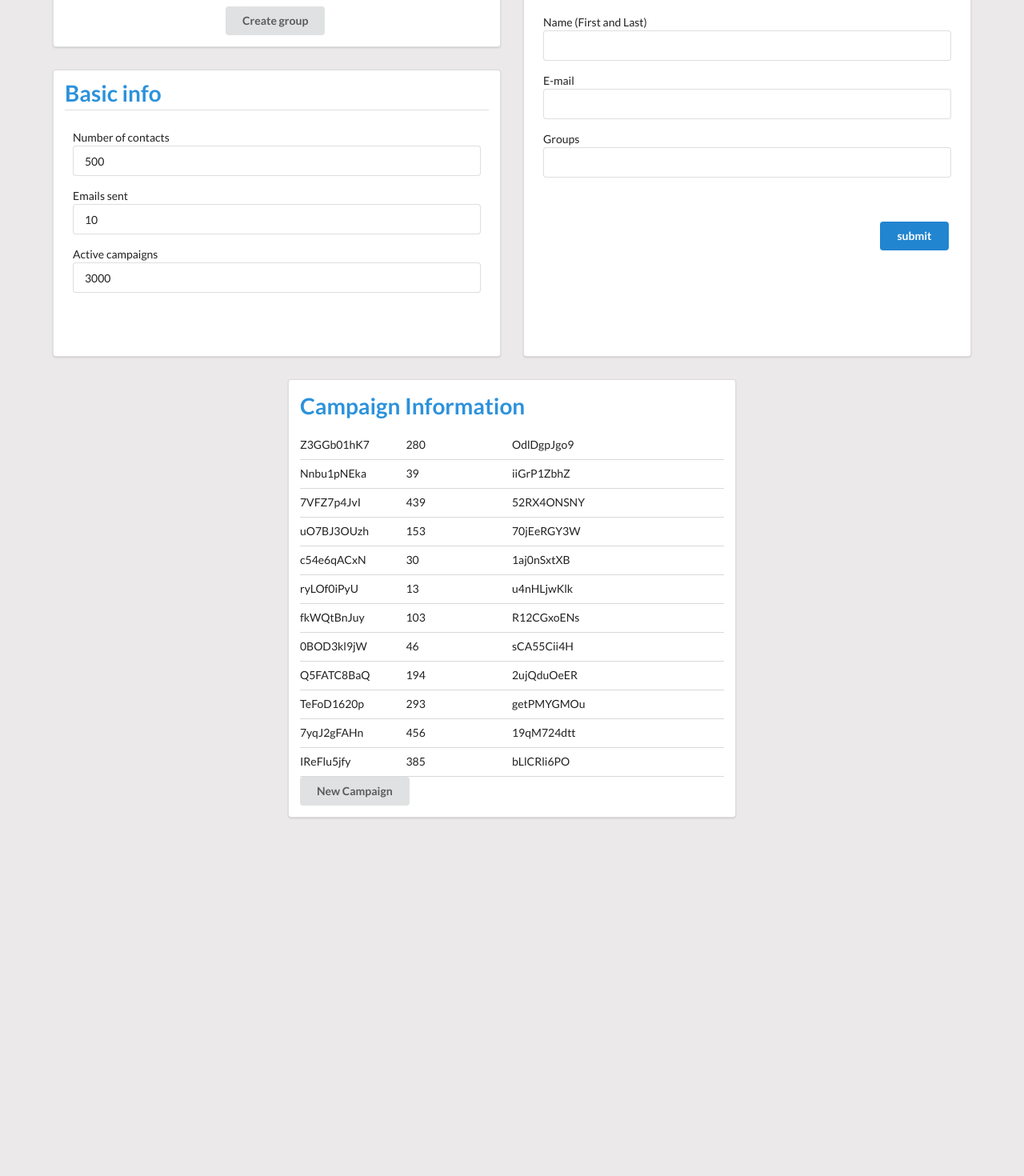
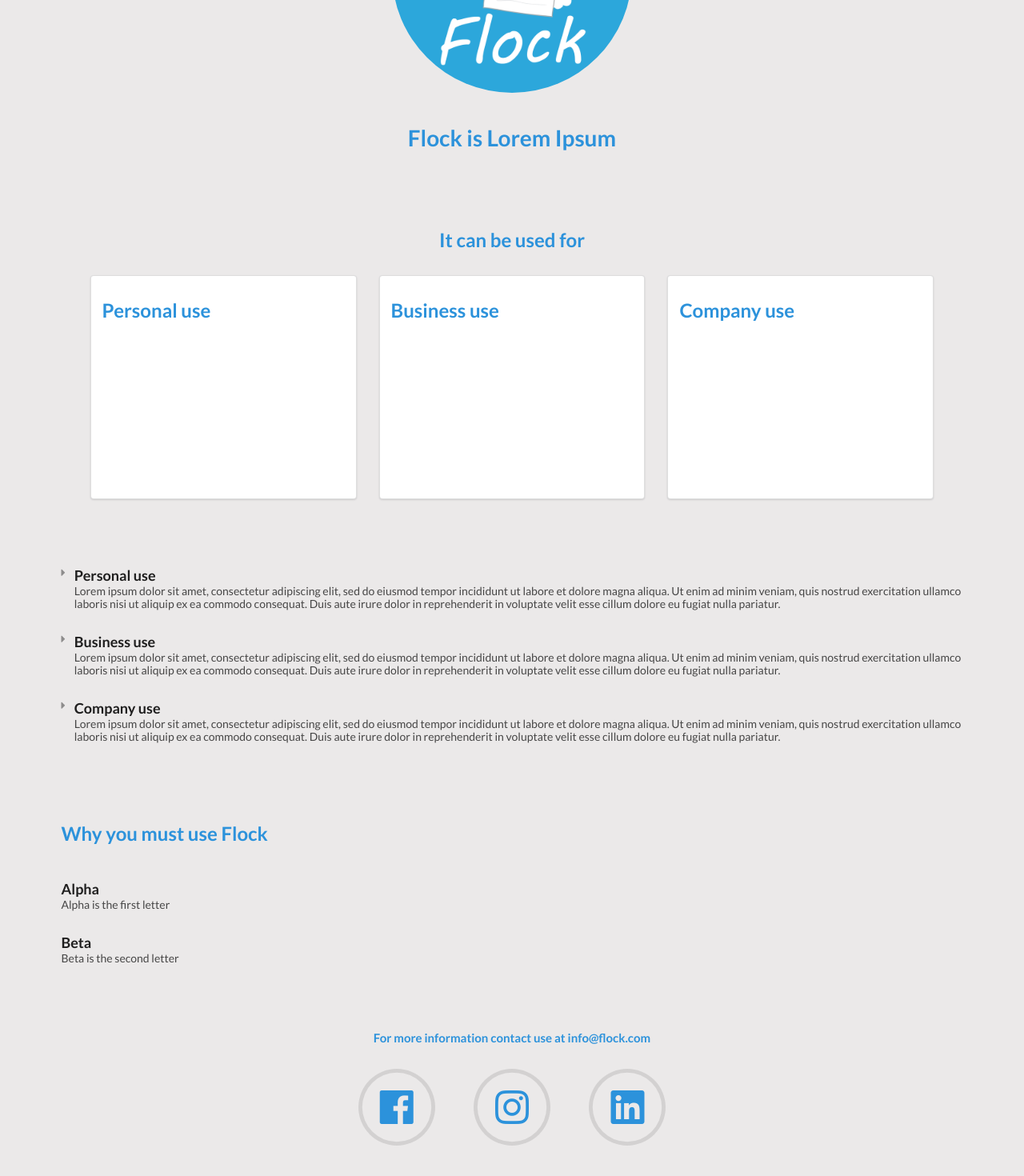
Before and after one commit to dyka3773/Flock, a React (Create React App) app in the folder Flock/Flock/ClientApp/: page / in a window 1280 px wide. Shown: the part 312-1782 px from the top of the page at 80% size. Before the commit the page ends 1362 px from the top, so only its background shows below. Built offline with nearby package versions, Linux system fonts and the light colour scheme.

Commit message:
created a basic homepage for non logged in users

```diff
--- a/Flock/Flock/ClientApp/src/App.js
+++ b/Flock/Flock/ClientApp/src/App.js
@@ -14,6 +14,7 @@
 import LogIn from './modules/LogIn';
 import SignUp from './modules/SignUp';
 import AccountSettings from './modules/AccountSettings';
+import Homepage from './modules/Homepage';
 
 import logo from "./images/logo.png";
 
@@ -22,7 +23,7 @@
 const App = () => {
     const [hidden, setHidden] = useState("");
 
-    const loggedIn = true;
+    const loggedIn = false;
 
     const toggleCollapse = () => {
 
@@ -109,7 +110,7 @@
                     <SignUp />
                 </Route>
                 <Route path="/">
-                    <div>Homepage under construction!</div>
+                    <Homepage />
                 </Route>
 
             </Switch>
--- /dev/null
+++ b/Flock/Flock/ClientApp/src/modules/Homepage.js
@@ -0,0 +1,136 @@
+import React from 'react';
+
+import logo from "../images/logo.png";
+
+import '../modulesCSS/Homepage.css';
+
+const Homepage = () => {
+
+    return <div class="ui container" id="homepage">
+
+            <div class="title-block">
+            <img src={ logo} class="ui centered medium circular image" />
+                <h1 class="ui header centered">Flock is Lorem Ipsum</h1>
+            </div>
+
+            <div>
+                <h2 class="ui header centered">It can be used for</h2>
+                <div class="ui thre column centered grid">
+                    <div class="five wide column">
+                        <div class="ui segment">
+                            <h2>
+                                Personal use
+                        </h2>
+                        </div>
+                    </div>
+
+                    <div class="five wide column">
+                        <div class="ui segment">
+                            <h2>
+                                Business use
+                        </h2>
+                        </div>
+                    </div>
+
+                    <div class="five wide column">
+                        <div class="ui segment">
+                            <h2>
+                                Company use
+                        </h2>
+                        </div>
+                    </div>
+
+                </div>
+            </div>
+
+            <div>
+                <div class="ui list">
+                    <a class="item">
+                        <i class="right triangle icon"></i>
+                        <div class="content">
+                            <h3 class="header">Personal use</h3>
+                            <div class="description">Lorem ipsum dolor sit amet, consectetur adipiscing elit, sed do eiusmod tempor incididunt ut labore et dolore magna aliqua. Ut enim ad minim veniam, quis nostrud exercitation ullamco laboris nisi ut aliquip ex ea commodo consequat. Duis aute irure dolor in reprehenderit in voluptate velit esse cillum dolore eu fugiat nulla pariatur.
+                            </div>
+                        </div>
+                    </a>
+                    <a class="item">
+                        <i class="right triangle icon"></i>
+                        <div class="content">
+                            <h3 class="header">Business use</h3>
+                            <div class="description">Lorem ipsum dolor sit amet, consectetur adipiscing elit, sed do eiusmod tempor incididunt ut labore et dolore magna aliqua. Ut enim ad minim veniam, quis nostrud exercitation ullamco laboris nisi ut aliquip ex ea commodo consequat. Duis aute irure dolor in reprehenderit in voluptate velit esse cillum dolore eu fugiat nulla pariatur.</div>
+                        </div>
+                    </a>
+                    <a class="item">
+                        <i class="right triangle icon"></i>
+                        <div class="content">
+                            <h3 class="header">Company use</h3>
+                            <div class="description">Lorem ipsum dolor sit amet, consectetur adipiscing elit, sed do eiusmod tempor incididunt ut labore et dolore magna aliqua. Ut enim ad minim veniam, quis nostrud exercitation ullamco laboris nisi ut aliquip ex ea commodo consequat. Duis aute irure dolor in reprehenderit in voluptate velit esse cillum dolore eu fugiat nulla pariatur.</div>
+                        </div>
+                    </a>
+                </div>
+            </div>
+
+            <div>
+                <h2>Why you must use Flock</h2>
+                <div class="ui  list">
+                    <a class="item">
+                        <div class="content">
+                            <h3 class="header">Alpha</h3>
+                            <div class="description">Alpha is the first letter</div>
+                        </div>
+                    </a>
+                    <a class="item">
+                        <div class="content">
+                            <h3 class="header">Beta</h3>
+                            <div class="description">Beta is the second letter</div>
+                        </div>
+                    </a>
+                </div>
+            </div>
+
+            <div>
+                <h4 class="ui center aligned header">For more information contact use at info@flock.com</h4>
+                <div class="ui three column centered grid icons">
+                    <div class="two wide column ">
+                        <a href="https://www.facebook.com/">
+                            <h2 class="ui center aligned icon header">
+                                <i class="circular facebook icon"></i>
+
+                            </h2>
+                        </a>
+                    </div>
+
+                    <div class="two wide column">
+                        <a href="https://www.instagram.com/">
+                            <h2 class="ui center aligned icon header">
+                                <i class="circular instagram icon"></i>
+
+                            </h2>
+                        </a>
+
+                    </div>
+
+                    <div class="two wide column">
+                        <a href="https://www.linkedin.com/">
+                            <h2 class="ui center aligned icon header">
+                                <i class="circular linkedin icon"></i>
+
+                            </h2>
+                        </a>
+
+                    </div>
+
+                </div>
+
+
+
+
+            </div>
+
+        </div>
+
+
+
+}
+
+ export default Homepage;
--- /dev/null
+++ b/Flock/Flock/ClientApp/src/modulesCSS/Homepage.css
@@ -0,0 +1,23 @@
+
+#homepage .icon:hover {
+    transform: scale(1.1); /* Standard syntax */
+}
+
+#homepage > div {
+    padding-top: 2.5rem;
+    padding-bottom: 2.5rem;
+}
+
+#homepage h1, h2 {
+    padding-top: 1rem !important;
+    padding-bottom: 1rem !important;
+}
+
+#homepage .ui.segment {
+    min-height: 20rem;
+}
+
+#homepage .ui.list .item {
+    padding-top: 1rem;
+    padding-bottom: 1rem;
+}
```
